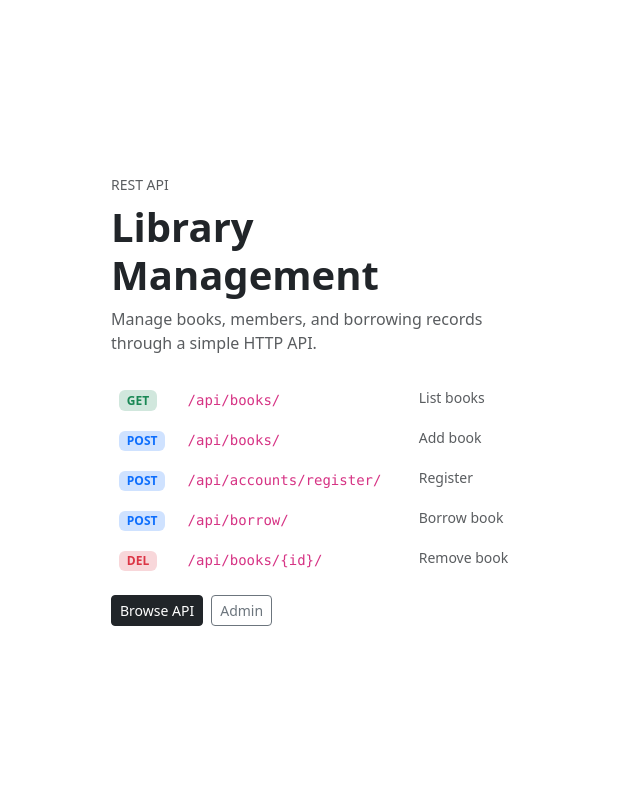
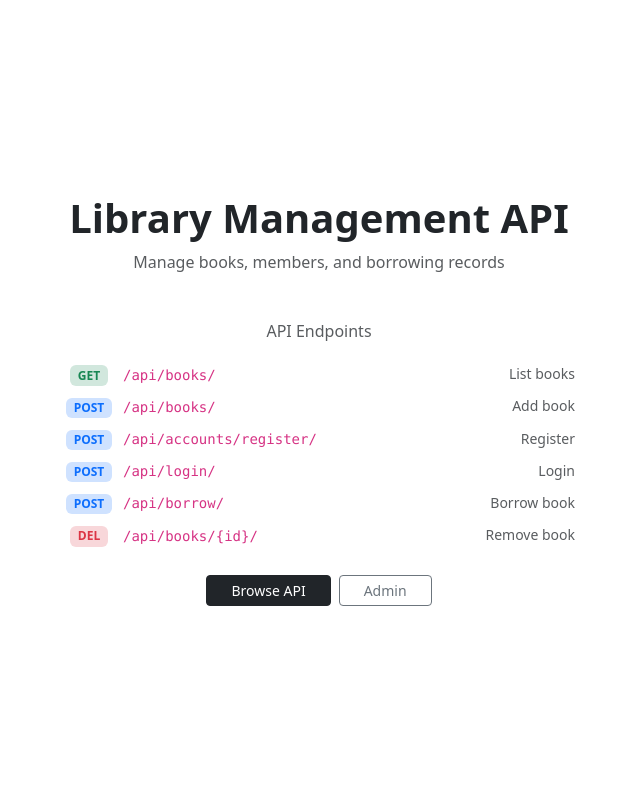
Before and after one commit to NischalParajuli/library, a Django app: page / in a window 1280 px wide. Shown: the whole page, without its empty margins (321-961 px from the left). Run offline with Django 5.2, Linux system fonts and the light colour scheme.

Commit message:
Revamped landing page

```diff
--- a/books/templates/landing.html
+++ b/books/templates/landing.html
@@ -6,47 +6,59 @@
   <title>Library API</title>
   <link href="https://cdn.jsdelivr.net/npm/bootstrap@5.3.3/dist/css/bootstrap.min.css" rel="stylesheet"/>
 </head>
-<body class="bg-white d-flex align-items-center justify-content-center min-vh-100">
+<body class="bg-white d-flex flex-column align-items-center justify-content-center min-vh-100 px-3">
 
-  <div style="max-width: 480px; width: 100%; padding: 2rem;">
+  <div class="w-100" style="max-width: 520px;">
 
-    <p class="text-uppercase text-muted small letter-spacing-1 mb-2">REST API</p>
-    <h1 class="fw-semibold mb-2">Library Management</h1>
-    <p class="text-muted mb-4">Manage books, members, and borrowing records through a simple HTTP API.</p>
+    <!-- Header -->
+    <div class="text-center mb-5">
+      <h1 class="fw-semibold mb-2">Library Management API</h1>
+      <p class="text-muted">Manage books, members, and borrowing records</p>
+    </div>
 
-    <table class="table table-borderless">
+    <!-- Endpoints -->
+    <div class="mb-4">
+      <h6 class="text-muted mb-3 text-center">API Endpoints</h6>
+      <table class="table table-borderless table-sm align-middle">
         <tbody>
           <tr>
-          <td><span class="badge bg-success-subtle text-success">GET</span></td>
+            <td class="text-center" style="width:60px"><span class="badge bg-success-subtle text-success">GET</span></td>
             <td><code>/api/books/</code></td>
-          <td class="text-muted small">List books</td>
+            <td class="text-muted small text-end">List books</td>
           </tr>
           <tr>
-          <td><span class="badge bg-primary-subtle text-primary">POST</span></td>
+            <td class="text-center"><span class="badge bg-primary-subtle text-primary">POST</span></td>
             <td><code>/api/books/</code></td>
-          <td class="text-muted small">Add book</td>
+            <td class="text-muted small text-end">Add book</td>
           </tr>
           <tr>
-          <td><span class="badge bg-primary-subtle text-primary">POST</span></td>
+            <td class="text-center"><span class="badge bg-primary-subtle text-primary">POST</span></td>
             <td><code>/api/accounts/register/</code></td>
-          <td class="text-muted small">Register</td>
+            <td class="text-muted small text-end">Register</td>
           </tr>
           <tr>
-          <td><span class="badge bg-primary-subtle text-primary">POST</span></td>
-          <td><code>/api/borrow/</code></td>
-          <td class="text-muted small">Borrow book</td>
+            <td class="text-center"><span class="badge bg-primary-subtle text-primary">POST</span></td>
+            <td><code>/api/login/</code></td>
+            <td class="text-muted small text-end">Login</td>
           </tr>
           <tr>
-          <td><span class="badge bg-danger-subtle text-danger">DEL</span></td>
+            <td class="text-center"><span class="badge bg-primary-subtle text-primary">POST</span></td>
+            <td><code>/api/borrow/</code></td>
+            <td class="text-muted small text-end">Borrow book</td>
+          </tr>
+          <tr>
+            <td class="text-center"><span class="badge bg-danger-subtle text-danger">DEL</span></td>
             <td><code>/api/books/{id}/</code></td>
-          <td class="text-muted small">Remove book</td>
+            <td class="text-muted small text-end">Remove book</td>
           </tr>
         </tbody>
       </table>
+    </div>
 
-    <div class="d-flex gap-2 mt-3">
-      <a href="/swagger/" class="btn btn-dark btn-sm">Browse API</a>
-      <a href="/admin/" class="btn btn-outline-secondary btn-sm">Admin</a>
+    <!-- Buttons -->
+    <div class="d-flex gap-2 justify-content-center">
+      <a href="/swagger/" class="btn btn-dark btn-sm px-4">Browse API</a>
+      <a href="/admin/" class="btn btn-outline-secondary btn-sm px-4">Admin</a>
     </div>
 
   </div>
--- a/books/urls.py
+++ b/books/urls.py
@@ -7,8 +7,5 @@ from .views import BookViewSet
 router = DefaultRouter()
 router.register('', BookViewSet)
 
-
-
-
 # Use router URLs
 urlpatterns = router.urls
--- a/library/settings.py
+++ b/library/settings.py
@@ -25,9 +25,7 @@ BASE_DIR = Path(__file__).resolve().parent.parent
 # Quick-start development settings - unsuitable for production
 # See https://docs.djangoproject.com/en/6.0/howto/deployment/checklist/
 
-# SECURITY WARNING: keep the secret key used in production secret!
 SECRET_KEY = os.getenv('SECRET_KEY')
-
 # SECURITY WARNING: don't run with debug turned on in production!
 DEBUG = os.getenv('DEBUG', 'False') == 'True'
 ALLOWED_HOSTS = []
@@ -132,6 +130,7 @@ REST_FRAMEWORK = {
     ],
     'DEFAULT_PAGINATION_CLASS': 'rest_framework.pagination.PageNumberPagination',  # Default pagination
     'PAGE_SIZE': 10,  # Default page size
+
     'DEFAULT_FILTER_BACKENDS': [
         'django_filters.rest_framework.DjangoFilterBackend',  # Enable filtering
     ],
--- a/library/urls.py
+++ b/library/urls.py
@@ -1,17 +1,12 @@
-# Import admin for Django admin interface
 from django.contrib import admin
-# Import path and include for URL configuration
 from django.urls import path, include
-# Import JWT token views for authentication
 from rest_framework_simplejwt.views import TokenObtainPairView, TokenRefreshView
-# Import permissions for API schema
 from rest_framework import permissions
 # Import swagger view for API documentation
 from drf_yasg.views import get_schema_view
 from drf_yasg import openapi
 from books.views import landing
 
-# Configure swagger schema view for API documentation
 schema_view = get_schema_view(
     openapi.Info(
         title="Library Management API",
```
Also changed, not shown: books/views.py (+0 -7 lines), borrow/models.py (+0 -12 lines), borrow/views.py (+0 -8 lines). Lines whose indentation alone changed are shown as unchanged.
